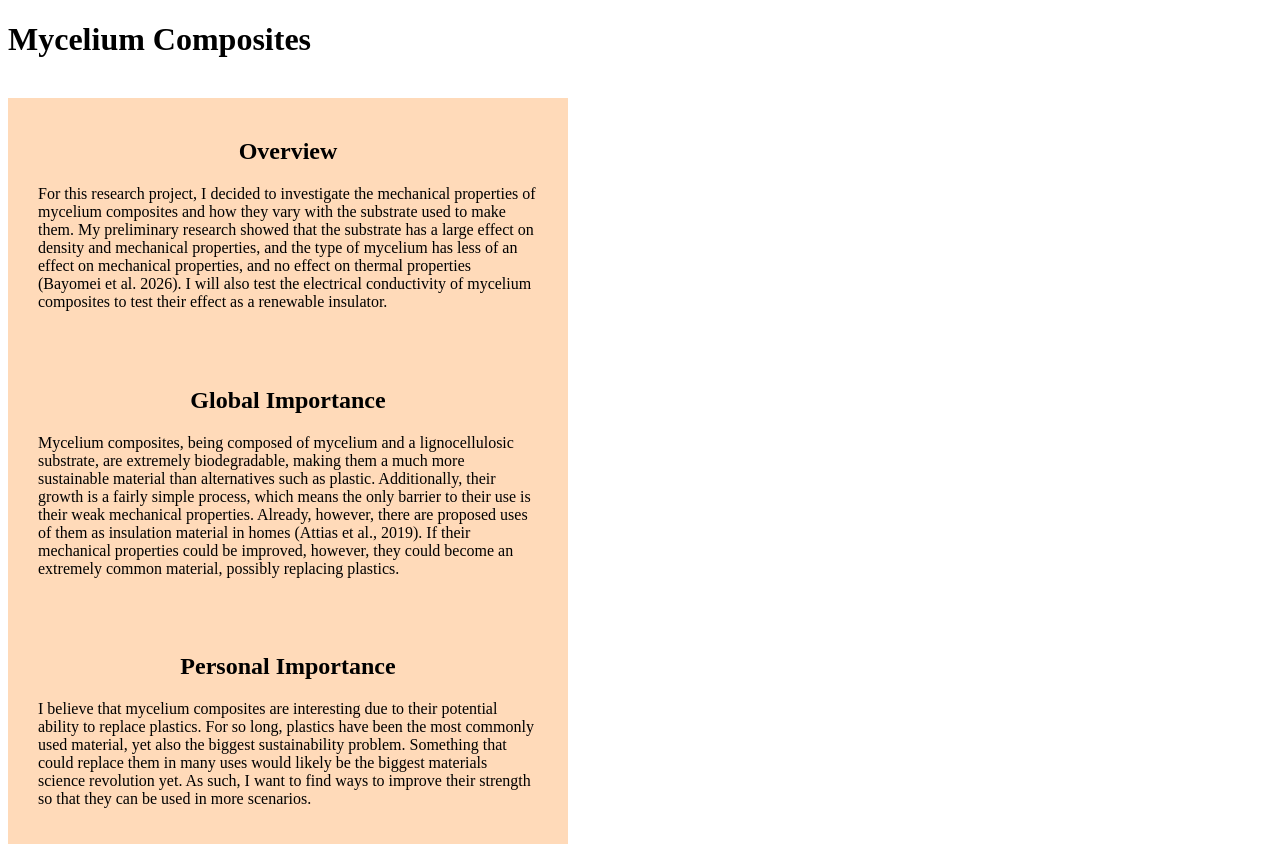
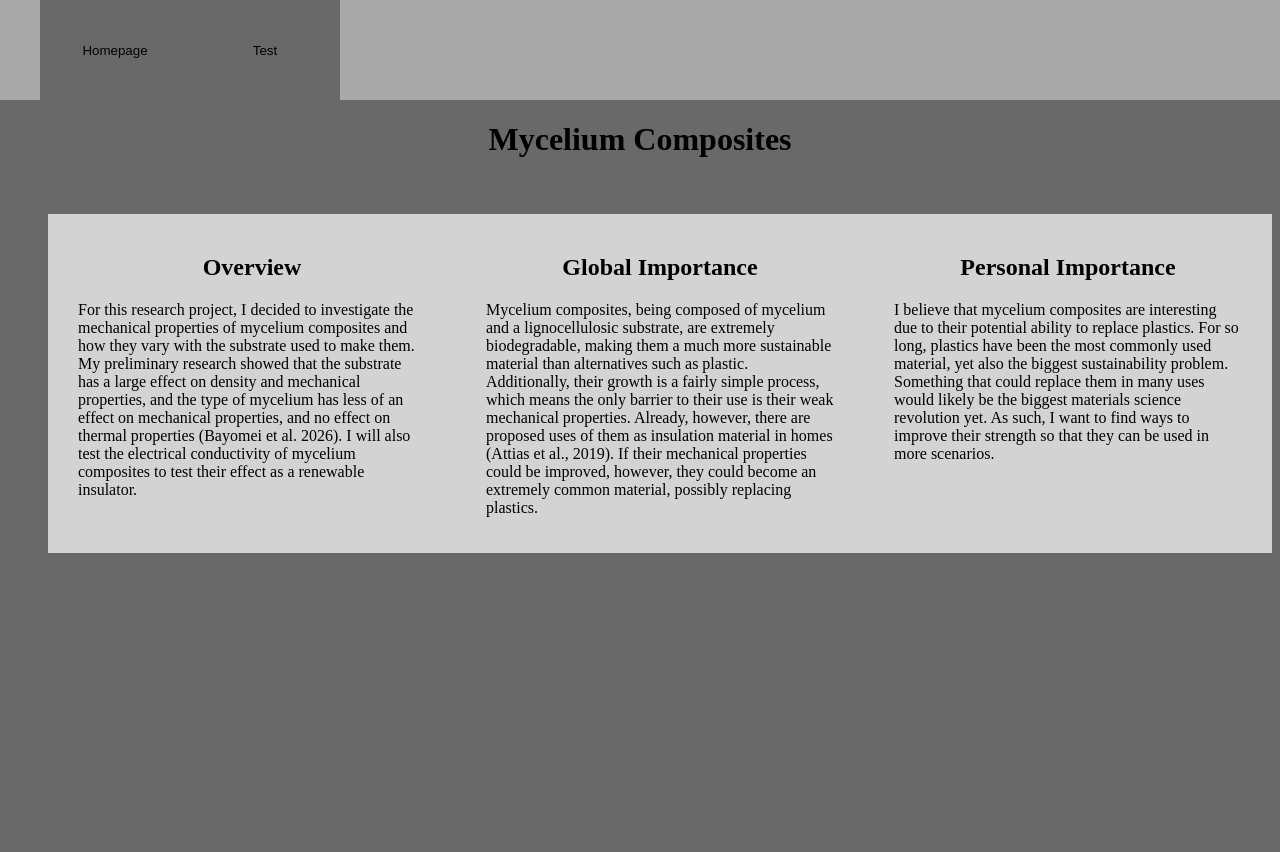
Before and after one commit to frankm1870/Senior-Project-Portfolio, a plain HTML site: page homepage.html in a window 1280 px wide. After the commit the page ends 800 px from the top, so only its background shows below. Drawn offline with Linux system fonts and the light colour scheme.

Commit message:
Restyling

```diff
--- a/homepage.css
+++ b/homepage.css
@@ -3,9 +3,31 @@ h2 {
 }
 .content-box {
     width: 500px;
-    background-color: peachpuff;
+    background-color: lightgray;
     padding: 20px 30px 20px 30px;
 }
-#horizontal-container {
-    display: inline-block;
+.span-page {
+    position: center;
+    display: flex;
+    justify-content: center;
 }
+ul {
+    list-style: none;
+}
+body {
+    background-color: dimgray;
+}
+.tab-button {
+    width: 150px;
+    height: 100px;
+    border: none;
+    background-color: dimgray;
+    color: black;
+}
+.tab-button .selected {
+    background-color: gray;
+}
+nav {
+    background-color: darkgray;
+    margin: -16px -8px 0 -8px;
+}
--- a/homepage.html
+++ b/homepage.html
@@ -2,37 +2,55 @@
 <html>
 	<head>
 		<link rel="stylesheet" type="text/css" href="homepage.css"/>
+		<title>Jace Mitchell Senior Project</title>
 	</head>
 	<body>
-		<h1>
+		<nav id="tabs">
+			<ul class="span-page" style="justify-content: start;">
+				<li>
+					<button id="homepage" class="tab-button" type="button">Homepage</button>
+				</li>
+				<li>
+					<button id="test" class="tab-button" type="button">Test</button>
+				</li>
+			</ul>
+		</nav>
+		<div id="homepage" class="section">
+			<h1 class="span-page">
 			Mycelium Composites
 			</h1>
 			<br/>
-		<div id="horizontal-container">
-			<div id="overview" class="content-box">
+			<ul class="span-page">
+				<li id="overview" class="content-box">
 					<h2>
 						Overview
 					</h2>
 					<p>
 						For this research project, I decided to investigate the mechanical properties of mycelium composites and how they vary with the substrate used to make them.  My preliminary research showed that the substrate has a large effect on density and mechanical properties, and the type of mycelium has less of an effect on mechanical properties, and no effect on thermal properties (Bayomei et al. 2026).  I will also test the electrical conductivity of mycelium composites to test their effect as a renewable insulator.
 					</p>
-			</div>
-			<div id="global-importance" class="content-box">
+				</li>
+				<li id="global-importance" class="content-box">
 					<h2>
 						Global Importance
 					</h2>
 					<p>
 						Mycelium composites, being composed of mycelium and a lignocellulosic substrate, are extremely biodegradable, making them a much more sustainable material than alternatives such as plastic.  Additionally, their growth is a fairly simple process, which means the only barrier to their use is their weak mechanical properties.  Already, however, there are proposed uses of them as insulation material in homes (Attias et al., 2019).  If their mechanical properties could be improved, however, they could become an extremely common material, possibly replacing plastics.
 					</p>
-			</div>
-			<div id="personal-importance" class="content-box">
+				</li>
+				<li id="personal-importance" class="content-box">
 					<h2>
 						Personal Importance
 					</h2>
 					<p>
 						I believe that mycelium composites are interesting due to their potential ability to replace plastics.  For so long, plastics have been the most commonly used material, yet also the biggest sustainability problem.  Something that could replace them in many uses would likely be the biggest materials science revolution yet.  As such, I want to find ways to improve their strength so that they can be used in more scenarios.
 					</p>
+				</li>
+			</ul>
+			<img src=""/>
 		</div>
+		<div id="test" class="section" hidden>
+			<p>Test</p>
 		</div>
+		<script src="page.js"></script>
 	</body>
 </html>
--- /dev/null
+++ b/page.js
@@ -0,0 +1,14 @@
+const buttons = document.getElementById("tabs").children[0].children;
+const sections = document.getElementsByClassName("section");
+for (let i = 0; i < buttons.length; i++) {
+	buttons[i].addEventListener("click", function (e) {
+		for (let j = 0; j < sections.length; j++) {
+			sections[j].setAttribute("hidden", "");
+		}
+		for (let j = 0; j < buttons.length; j++) {
+			buttons[j].removeAttribute("selected");
+		}
+		sections[this.children[0].id].removeAttribute("hidden");
+		this.children[0].setAttribute("selected", "");
+	});
+}
```
Lines whose indentation alone changed are shown as unchanged.
